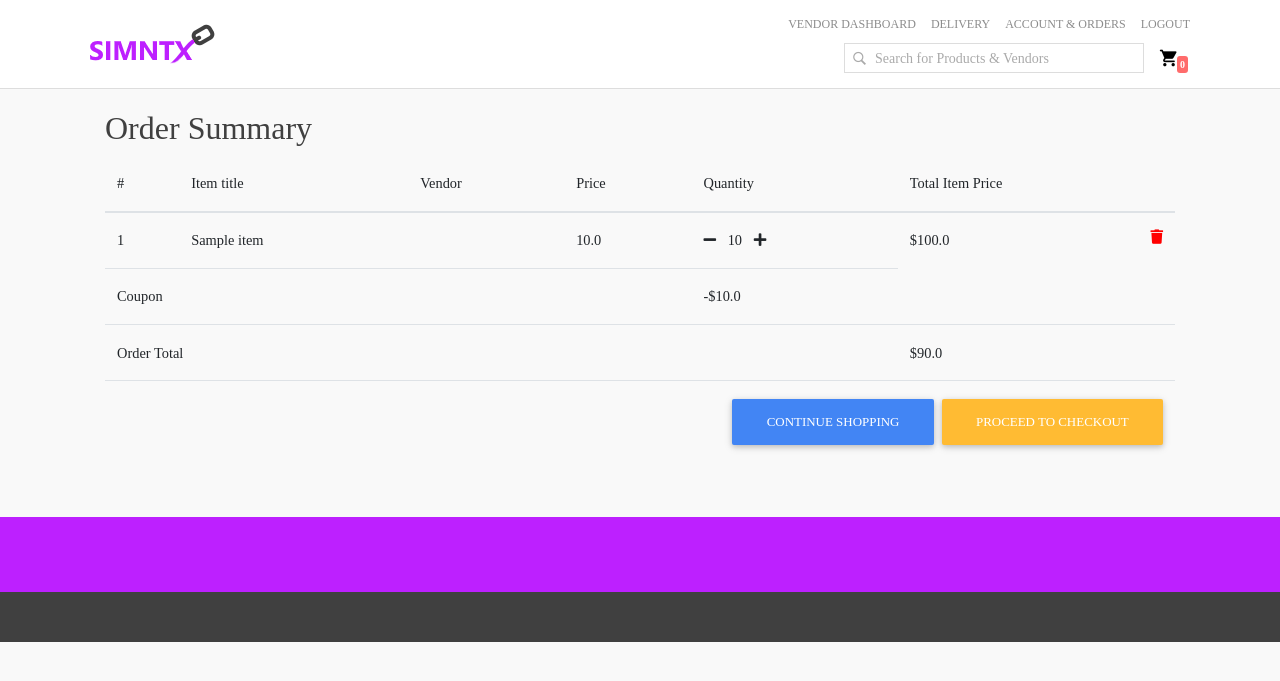
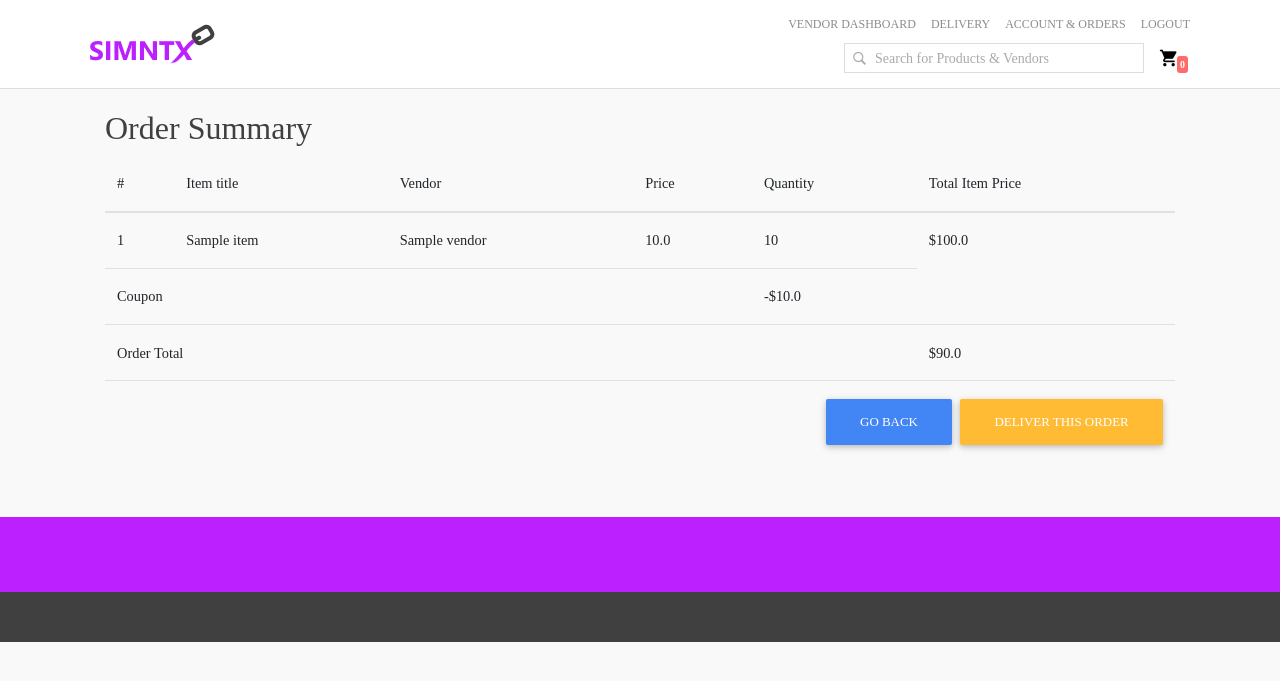
Before and after one commit to nfishel48/simntx, a Django app: page /order/000 in a window 1280 px wide. Shown: the top 681 px of the page. Run offline with Django 3.2, Linux system fonts and the light colour scheme; a user stored in the database is signed in; tables that the repository leaves empty hold one stand-in row (values such as "Sample post"); some libraries are stand-ins or nearby versions; some web fonts are replaced.

Commit message:
added more work on the delivery dashboard

```diff
--- a/core/views.py
+++ b/core/views.py
@@ -718,9 +718,12 @@
         }
         return render(self.request, 'driver_summary.html', context)
 
-    def post(self):
-        #here is where you change the driver for the order
-        return redirect("core:request-refund")
+
+def set_driver(self, *args, **kwargs):
+    order = Order.objects.get(ref_code = kwargs['ref_code'])
+    order.driver = user.username
+    order.being_delivered = True
+    return render(self.request, 'home.html')
 
 @login_required
 def account(request):
@@ -749,12 +752,18 @@
 
             data['orders'] = orders
 
+        if page == 'deliveries':
+            orders = Order.objects.filter(driver = request.user.username, ordered = True, being_delivered = True, received = False)
+            data['orders'] = orders
+
         if profile.vendor_owner:
             data['vendor'] = get_vendors(profile)
 
         return render(request, template, data)
     except:
         return redirect('/account')
+
+
 
 
 # FUNCTIONS
--- a/templates/driver_summary.html
+++ b/templates/driver_summary.html
@@ -35,13 +35,9 @@
         <tr>
             <th scope="row">{{ forloop.counter }}</th>
             <td>{{ order_item.item.title }}</td>
-            <td>{{ order_item.item.owner }}</td>
+            <td>{{ order_item.item.vendor }}</td>
             <td>{{ order_item.item.price }}</td>
-            <td>
-                <a href="{% url 'core:remove-single-item-from-cart' order_item.item.slug %}"><i class="fas fa-minus mr-2"></i></a>
-                {{ order_item.quantity }}
-                <a href="{% url 'core:add-to-cart' order_item.item.slug %}"><i class="fas fa-plus ml-2"></i></a>
-            </td>
+            <td>{{ order_item.quantity }} </td>
             <td>
             {% if order_item.item.discount_price %}
                 ${{ order_item.get_total_discount_item_price }}
@@ -49,19 +45,11 @@
             {% else %}
                 ${{ order_item.get_total_item_price }}
             {% endif %}
-            <a style='color: red;' href="{% url 'core:remove-from-cart' order_item.item.slug %}">
-                <i class="fas fa-trash float-right"></i>
-            </a>
             </td>
         </tr>
         {% empty %}
         <tr>
-            <td colspan='5'>Your cart is empty</td>
-        </tr>
-        <tr>
-            <td colspan="5">
-            <a class='btn btn-primary float-right' href='/'>Continue shopping</a>
-            </td>
+            <td colspan='5'>This order is empty</td>
         </tr>
         {% endfor %}
         {% if object.coupon %}
@@ -77,8 +65,8 @@
         </tr>
         <tr>
             <td colspan="6">
-            <a class='btn btn-warning float-right ml-2' href='/checkout/'>Proceed to checkout</a>
-            <a class='btn btn-primary float-right' href='/'>Continue shopping</a>
+            <a class='btn btn-warning float-right ml-2' type="submit" href='{{ order.get_absolute_url }}'>Deliver this order</a>
+            <a class='btn btn-primary float-right' href='/drivers'>Go back</a>
             </td>
         </tr>
         {% endif %}
```
Also changed, not shown: templates/account.html (+8 -0 lines), templates/account/settings/deliveries.html (added, +37 -0 lines), core/urls.py (line endings or trailing spaces), templates/drivers.html (line endings or trailing spaces).
